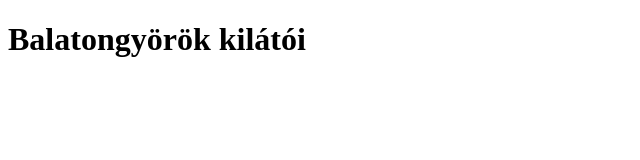
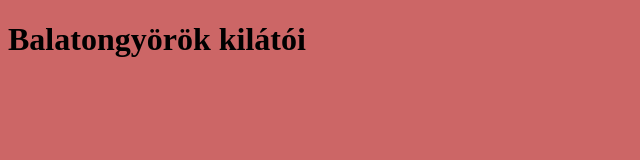
Before and after one commit to fokizoli/prooktatas-februar, a plain HTML site: page index.html in a window 1280 px wide. Shown: the whole page, without its empty margins (0-640 px from the left). Drawn offline with Linux system fonts and the light colour scheme.

Commit message:
css bekötése

```diff
--- /dev/null
+++ b/balatongyorok.css
@@ -0,0 +1,3 @@
+body{
+    background-color: rgb(204, 102, 102);
+}
--- a/index.html
+++ b/index.html
@@ -5,6 +5,7 @@
     <meta http-equiv="X-UA-Compatible" content="IE=edge">
     <meta name="viewport" content="width=device-width, initial-scale=1.0">
     <title>Balatongyörök kilátói</title>
+    <link rel="stylesheet" href="./balatongyorok.css">
 </head>
 <body>
     <h1>Balatongyörök kilátói</h1>
```
